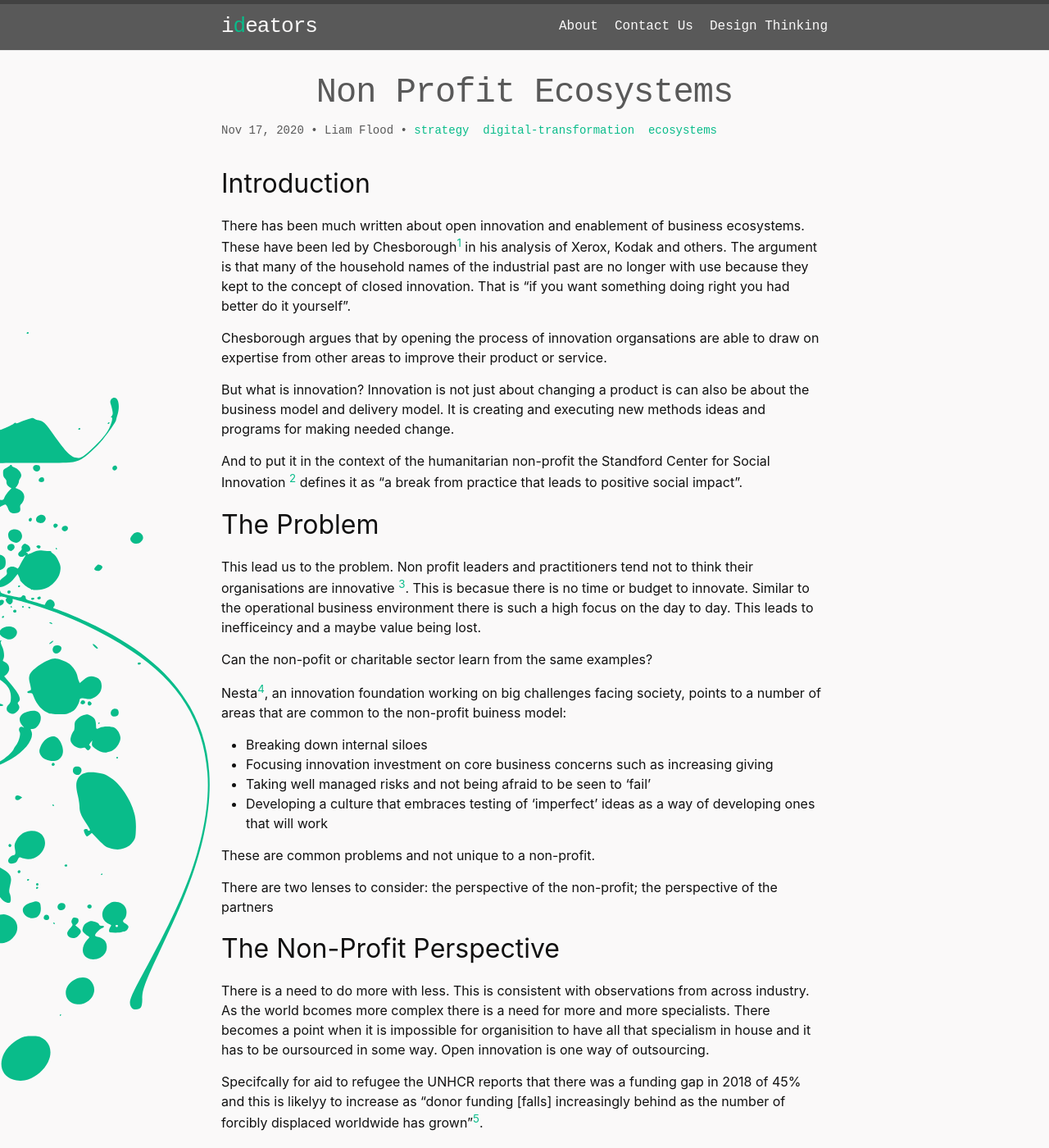
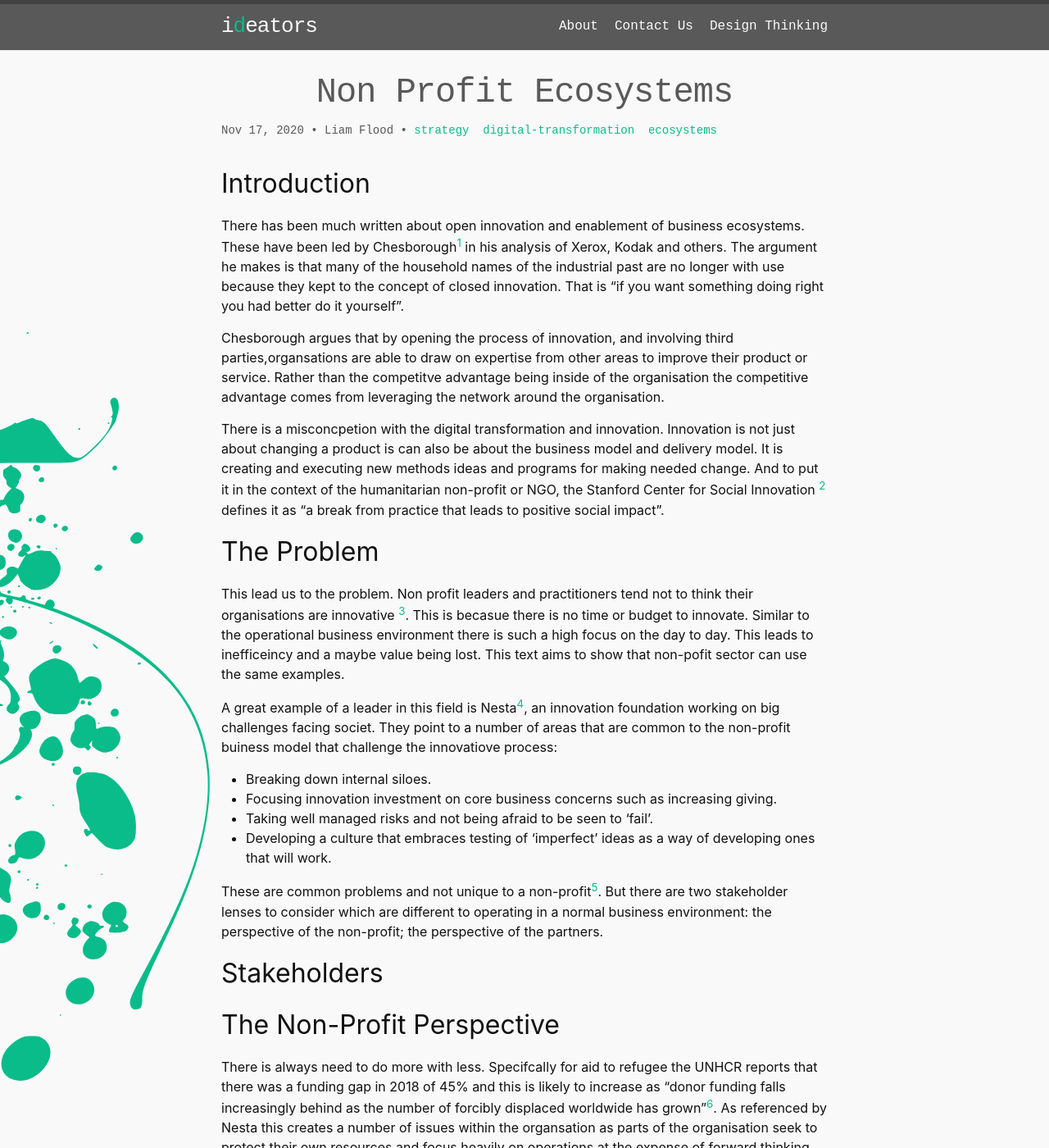
Before and after one commit to madfolio/old_website2, a Jekyll site: the page built from _posts/2020-11-17-Non-Profit-Ecosystems.markdown, in a window 1280 px wide and 1400 px high. Shown: the whole window at 82% size. Built offline with Jekyll 4.4.1, drawn with Linux system fonts in a browser that asks for light colours; some web fonts are replaced; some of the changed text lies outside the part shown.

Commit message:
Update 2020-11-17-Non-Profit-Ecosystems.markdown

```diff
--- a/_posts/2020-11-17-Non-Profit-Ecosystems.markdown
+++ b/_posts/2020-11-17-Non-Profit-Ecosystems.markdown
@@ -10,43 +10,36 @@
 
 ## Introduction
 
-There has been much written about open innovation and enablement of business ecosystems. These have been led by Chesborough[^f1] in his analysis of Xerox, Kodak and others. The argument is that many of the household names of the industrial past are no longer with use because they kept to the concept of closed innovation. That is "if you want something doing right you had better do it yourself".
+There has been much written about open innovation and enablement of business ecosystems. These have been led by Chesborough[^f1] in his analysis of Xerox, Kodak and others. The argument he makes is that many of the household names of the industrial past are no longer with use because they kept to the concept of closed innovation. That is "if you want something doing right you had better do it yourself".
 
-Chesborough argues that by opening the process of innovation organsations are able to draw on expertise from other areas to improve their product or service.
+Chesborough argues that by opening the process of innovation, and involving third parties,organsations are able to draw on expertise from other areas to improve their product or service. Rather than the competitve advantage being inside of the organisation the competitive advantage comes from leveraging the network around the organisation.
 
-But what is innovation? Innovation is not just about changing a product is can also be about the business model and delivery model. It is creating and executing new methods ideas and programs for making needed change.
-
-And to put it in the context of the humanitarian non-profit the Standford Center for Social Innovation [^f2] defines it as "a break from practice that leads to positive social impact".
+There is a misconcpetion with the digital transformation and innovation. Innovation is not just about changing a product is can also be about the business model and delivery model. It is creating and executing new methods ideas and programs for making needed change. And to put it in the context of the humanitarian non-profit or NGO, the Stanford Center for Social Innovation [^f2] defines it as "a break from practice that leads to positive social impact".
 
 ## The Problem
 
-This lead us to the problem. Non profit leaders and practitioners tend not to think their organisations are innovative [^f3]. This is becasue there is no time or budget to innovate. Similar to the operational business environment there is such a high focus on the day to day. This leads to inefficeincy and a maybe value being lost.
+This lead us to the problem. Non profit leaders and practitioners tend not to think their organisations are innovative [^f3]. This is becasue there is no time or budget to innovate. Similar to the operational business environment there is such a high focus on the day to day. This leads to inefficeincy and a maybe value being lost. This text aims to show that non-pofit sector can use the same examples.
 
-Can the non-pofit or charitable sector learn from the same examples?
+A great example of a leader in this field is Nesta[^f4], an innovation foundation working on big challenges facing societ. They point to a number of areas that are common to the non-profit buiness model that challenge the innovatiove process:
 
-Nesta[^f4], an innovation foundation working on big challenges facing society, points to a number of areas that are common to the non-profit buiness model:
+* Breaking down internal siloes.
+* Focusing innovation investment on core business concerns such as increasing giving.
+* Taking well managed risks and not being afraid to be seen to 'fail'.
+* Developing a culture that embraces testing of 'imperfect' ideas as a way of developing ones that will work.
 
-* Breaking down internal siloes
-* Focusing innovation investment on core business concerns such as increasing giving
-* Taking well managed risks and not being afraid to be seen to 'fail'
-* Developing a culture that embraces testing of 'imperfect' ideas as a way of developing ones that will work
+These are common problems and not unique to a non-profit[^f5]. But there are two stakeholder lenses to consider which are different to operating in a normal business environment: the perspective of the non-profit; the perspective of the partners.
 
-These are common problems and not unique to a non-profit.
-
-There are two lenses to consider: the perspective of the non-profit; the perspective of the partners
+## Stakeholders
 
 ## The Non-Profit Perspective
 
-There is a need to do more with less. This is consistent with observations from across industry. As the world bcomes more complex there is a need for more and more specialists. There becomes a point when it is impossible for organisition to have all that specialism in house and it has to be oursourced in some way. Open innovation is one way of outsourcing.
+There is always need to do more with less. Specifcally for aid to refugee the UNHCR reports that there was a funding gap in 2018 of 45% and this is likely to increase as "donor funding falls increasingly behind as the number of forcibly displaced worldwide has grown"[^f6]. As referenced by Nesta this creates a number of issues within the organsation as parts of the organisation seek to protect their own resources and focus heavily on operations at the expense of forward thinking.
 
-Specifcally for aid to refugee the UNHCR reports that there was a funding gap in 2018 of 45% and this is likelyy to increase as "donor funding [falls] increasingly behind as the number of forcibly displaced worldwide has grown"[^f5].
-
-As referenced by Nesta this creates a number of issues within the organsation.
-
+This is consistent, however, with observations from across industry. As the world bcomes more complex there is a need for more and more specialists. There becomes a point when it is impossible for organisition to have all that specialism in house and it has to be oursourced in some way. Open innovation is one way of outsourcing.
 
 ## The Partner Perspective
 
-Holmes and Smart[^f6] examine this perspective and they find three key areas that define the success of a cooperation:
+Holmes and Smart[^f7] examine this perspective and they find three key areas that define the success of a cooperation:
 
 * associations between previous experience of corporate–NPO engagements, the ﬁrm’s stakeholder focus and the resulting innovation
 
@@ -55,26 +48,15 @@
 * the role of the main corporate boundary spanner
 
 
-
 ## Implications
 
-Because this is written through the lens of how should a non-profit operate the implications are focused there.
+Because this is written through the lens of how should a non-profit operate the implications are focused there. Holmes and Smart[^f7] identify two approaches to innovation with partners. They observed an emergent process and a more predetermined search with a specific focus in mind.
 
-Holmes and Smart[^f6] idenify two approached to innovation from the partners. They observed and emergent process and a more predetermined search with a specific focus in mind.
+For the emergent process, similar to emergent strategy as defined by Mintzberg [^f8], this is where partners continue to collborate enabling feedback loops to develop. An example of this is Norway is the Kongsberg technology hub or the start up scene in Oslo. Over-time reliance on the expertise of others in the value configuration will, combined with consistent feedback, will improve the product or serivce.
 
-For the emergent process, similar to emergent strategy as defined by Mintzberg [^f7], this is where partners continue to collborate enabling feedback loops to develop. An example of this is Norway is the Kongsberge technology hub or the statrt up scene in Oslo.
+In the emergent process everyone has be given the authority to innovate. There needs to be a move away from centralisation. This is juxtaposed against a need to be resposible for funding but this is similar to the responsibility towards shareholders. One of the specific issues with funding is the need to produce a plan about how it is going to be used this limits the scope for pivoting which is fundamental in an open innovation environment.
 
-Over time reliance on the expertise of others in the value configuration will and the encouragmnent of giving feedback will improve the product or serivce.
-
-Everyone has be given the authority to innovate.
-
-There needs to be a move away from centralisation. This is juxtaposed against a need to be resposible for funding. Is there an ethical viewpoint here? Not really because it is the same as the responsibility towards shareholders.
-
-With the specific process this may be more suited to shorter term projects or partners with a specific skill to contribute.
-
-
-For boundary spanning roles the links between the organsations are important.
-
+With the specific process this may be more suited to shorter term projects or partners with a specific skill to contribute. Links betwene the organsitoin at this level can be similar to normal project managment with key personal acting as the boundary spanners.
 
 This lead to a 2 by 2 grid that can show strategies for how to operate in each of therse scenarios:
 
@@ -83,8 +65,6 @@
 | Strong Links	 |    Partners working closely and fluidly at multiple levels.  |   |
 | Weak Links	 |     |  "Normal" project management  |
 
-
-This is reflected in the business world.
 
 Specific projects with strong links may lead to creep
 A strong project lead will need to be in place.
@@ -151,10 +131,11 @@
 
 
 ## Notes
-[^f1]: Chesbrough, Henry & Vanhaverbeke, Wim & West, Joel. (2008). [Open Innovation: Researching A New Paradigm](https://www.researchgate.net/publication/232957368_Open_Innovation_Researching_A_New_Paradigm)
+[^f1]: Chesbrough - [Open Innovation: Researching A New Paradigm](https://www.researchgate.net/publication/232957368_Open_Innovation_Researching_A_New_Paradigm)
 [^f2]: [Stanford Centre for Social Innovation](https://www.gsb.stanford.edu/faculty-research/centers-initiatives/csi)
 [^f3]: [How to be an Innovative NonProfit](https://youtu.be/9AHSgpH2Cfo)
 [^f4]: Nesta - [The Open Innovation Programme](https://www.nesta.org.uk/report/the-open-innovation-programme-blog-series/)
-[^f5]: UNCHR - [Refugees bear cost of massive underfunding](https://www.unhcr.org/news/briefing/2018/10/5bbc57d94/refugees-bear-cost-massive-underfunding.html)
-[^f6]: [Exploring open innovation practice in ﬁrm-nonproﬁt engagements:a corporate social responsibility perspective](https://www.academia.edu/22387365/Exploring_open_innovation_practice_in_firm_nonprofit_engagements_a_corporate_social_responsibility_perspective)
-[^f7]: Mintzberg - [Of Strategies Emergent And Deliberate](http://strategy.sjsu.edu/www.stable/B290/reading/Mintzberg,%20H,%201985,%20Strategic%20Management%20Journal.%206%20pp%20257-272.pdf)
+[^f5]: HBR - [The Biggest Obstacles to Innovation in Large Companies ](https://hbr.org/2018/07/the-biggest-obstacles-to-innovation-in-large-companies)
+[^f6]: UNCHR - [Refugees bear cost of massive underfunding](https://www.unhcr.org/news/briefing/2018/10/5bbc57d94/refugees-bear-cost-massive-underfunding.html)
+[^f7]: [Exploring open innovation practice in ﬁrm-nonproﬁt engagements:a corporate social responsibility perspective](https://www.academia.edu/22387365/Exploring_open_innovation_practice_in_firm_nonprofit_engagements_a_corporate_social_responsibility_perspective)
+[^f8]: Mintzberg - [Of Strategies Emergent And Deliberate](http://strategy.sjsu.edu/www.stable/B290/reading/Mintzberg,%20H,%201985,%20Strategic%20Management%20Journal.%206%20pp%20257-272.pdf)
```
